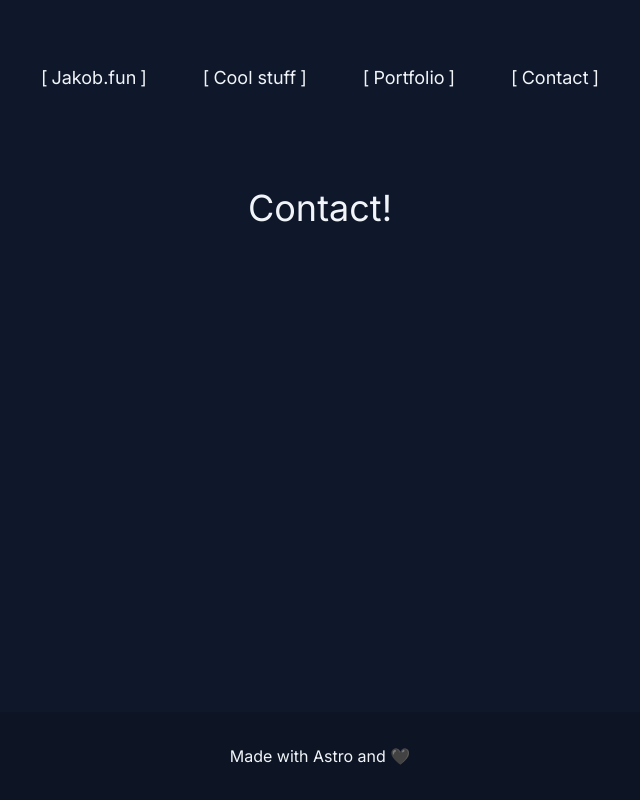
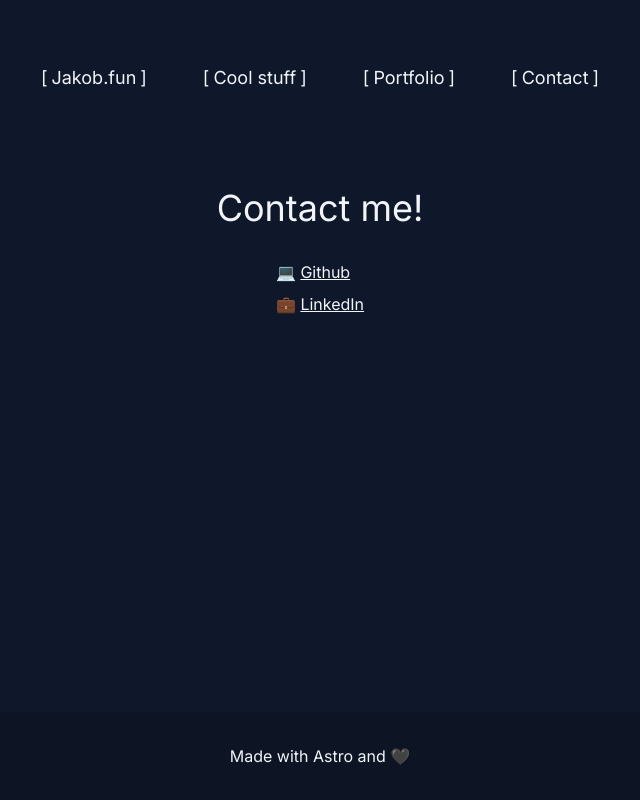
Before and after one commit to itzjacki/jakob.fun, an Astro site: page /contact in a window 1280 px wide. Shown: the whole page, without its empty margins (320-960 px from the left). Built offline with nearby package versions, Linux system fonts and the light colour scheme; Astro itself is replaced by a stand-in of ours.

Commit message:
add basic contact info

```diff
--- a/src/pages/contact/index.astro
+++ b/src/pages/contact/index.astro
@@ -3,6 +3,17 @@ import Layout from "@/layouts/Layout.astro";
 import Header from "@/components/Header.astro";
 ---
 
-<Layout title="Contact - Jakob Kielland">
-  <h1 class="text-4xl">Contact!</h1>
+<Layout title="Contact - Jakob Kielland" gap>
+  <h1 class="text-4xl">Contact me!</h1>
+  <div class="flex flex-col gap-2">
+    <a class="link-hover" href="https://github.com/itzjacki"
+      >💻 <span class="underline">Github</span></a
+    >
+    <a class="link-hover" href="https://www.linkedin.com/in/jakobkielland/"
+      >💼 <span class="underline">LinkedIn</span></a
+    >
+    <!-- <a class="link-hover" href="mailto:"
+      >📧 <span class="underline">Email</span></a
+    > -->
+  </div>
 </Layout>
```
